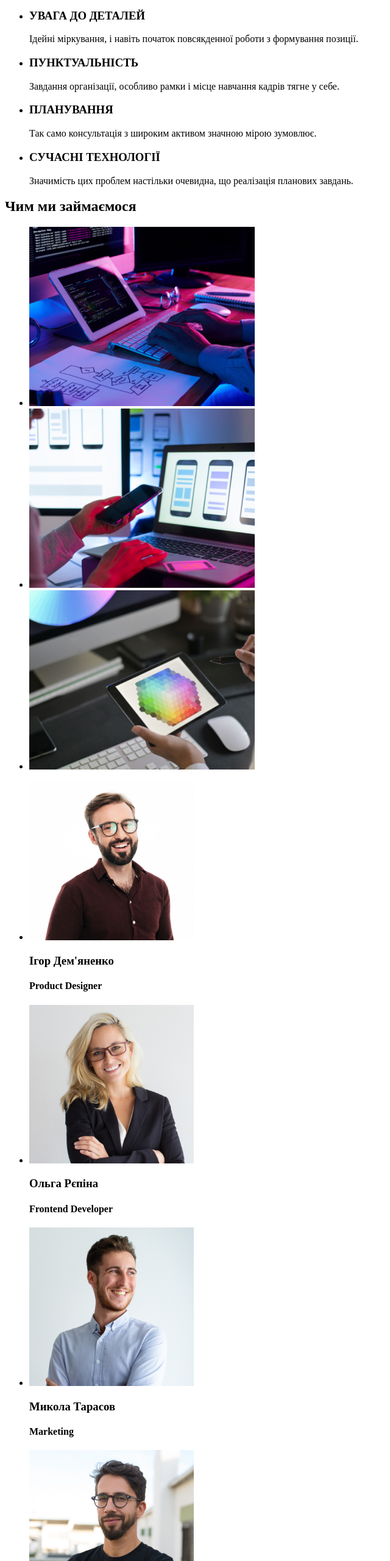
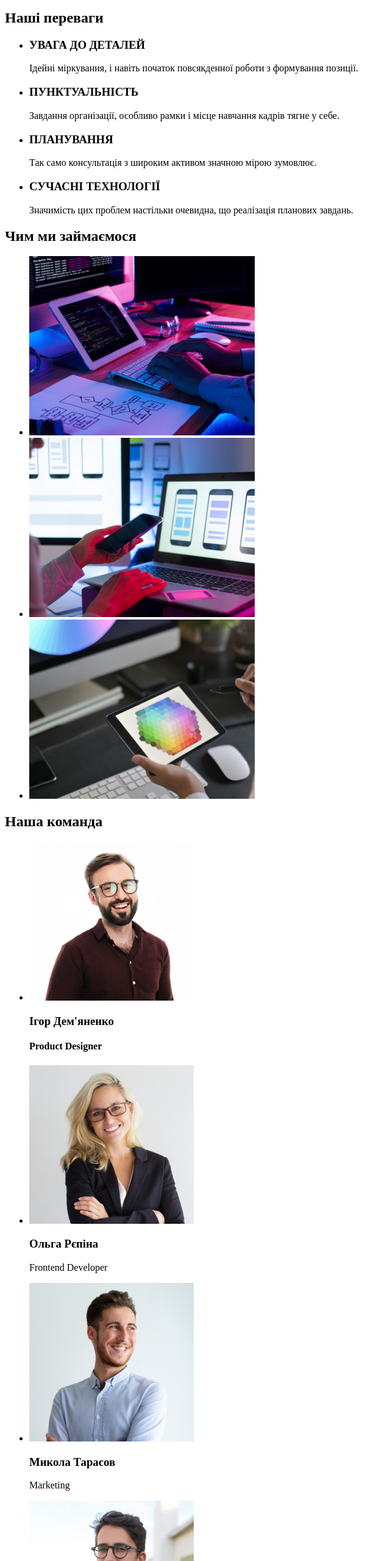
Before and after one commit to Zilot2203/goit-markup-hw-01, a plain HTML site: page index.html in a window 1280 px wide. Shown: the part 240-2800 px from the top of the page at 61% size, without its empty margins (0-640 px from the left). Drawn offline with Linux system fonts and the light colour scheme.

Commit message:
index.html

```diff
--- a/index.html
+++ b/index.html
@@ -8,8 +8,8 @@
 </head>
 <body>
     <header>
-        <a href="#">WebStudio</a>
         <nav>
+         <a href="#">WebStudio</a>
             <ul>
                 <li><a href="#">Студія</a></li>
                 <li><a href="#">Портфоліо</a></li>
@@ -25,9 +25,10 @@
     <main>
        <section>
         <h1>Ефективні рішення для вашого бізнесу</h1>
-        <button>Замовити послугу</button>
+        <button type="button">Замовити послугу</button>
        </section>
        <section>
+        <h2>Наші переваги</h2>
        <ul>
         <li>
             <h3>УВАГА ДО ДЕТАЛЕЙ</h3>
@@ -48,19 +49,20 @@
        </ul>
        </section>
        <section>
-        <h2>Чим ми займаємося</h2>
+       <h2>Чим ми займаємося</h2>
         <ul>
            <li>
-            <a href="#"><img src="./images/box 1.jpg" alt="box1"></a>
+            <img src="./images/box 1.jpg" width="370" alt="box1">
            </li>
            <li>
-            <a href="#"><img src="./images/img.jpg" alt="box2"></a>
+            <img src="./images/img.jpg" width="370" alt="box2">
            </li>
            <li>
-            <a href="#"><img src="./images/img (1).jpg" alt="box3"></a>
+            <img src="./images/img (1).jpg" width="370" alt="box3">
            </li>
         </ul>
        </section>
+       <h2>Наша команда</h2>
        <section>
      <ul>
         <li>
@@ -73,19 +75,19 @@
         <img src="./images/Olga.jpg" width="270" alt="photo">
 
             <h3>Ольга Рєпіна</h3>
-            <h4>Frontend Developer</h4>
+            <p>Frontend Developer</p>
         </li>
         <li>
         <img src="./images/Mukola.jpg" width="270" alt="photo">
 
             <h3>Микола Тарасов</h3>
-            <h4>Marketing</h4>
+            <p>Marketing</p>
          </li>
          <li>
         <img src="./images/Mishel.jpg" width="270" alt="photo">
 
             <h3>Михайло Єрмаков</h3>
-            <h4>UI Designer</h4>
+            <p>UI Designer</p>
          </li>
      </ul>
        </section>
```
